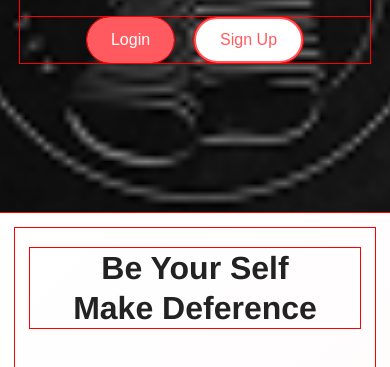
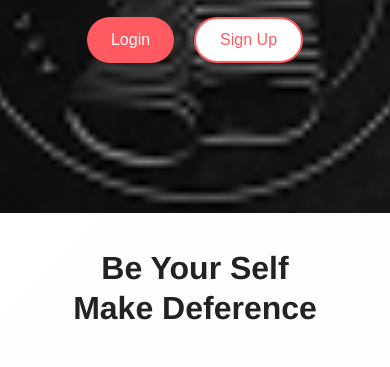
Before and after one commit to yohanespangestuu/Sockinshock, a plain HTML site: page index.html in a window 390 px wide. Shown: the part 477-844 px from the top of the page. Drawn offline with nearby package versions, Linux system fonts and the light colour scheme.

Commit message:
style.css

```diff
--- a/style.css
+++ b/style.css
@@ -1628,8 +1628,3 @@ html, body {
 }
 
 /* Debugging helper (remove after fixing) */
-@media (max-width: 768px) {
-  * {
-    outline: 1px solid red !important;
-  }
-}
```
